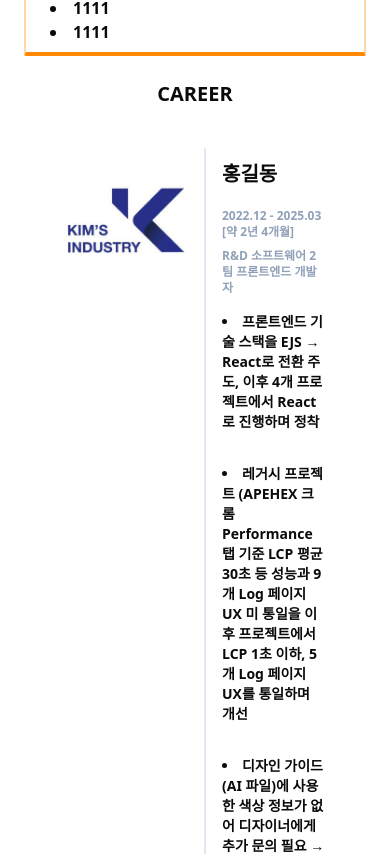
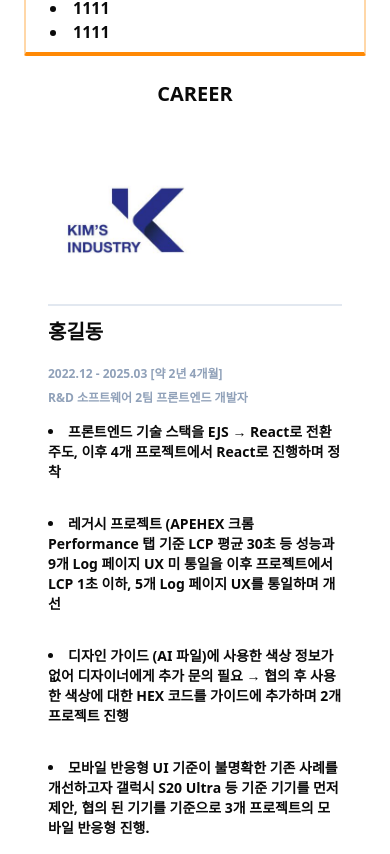
Before and after one commit to sangil94s/Portfoilos, a Next.js app: page / in a window 390 px wide. Shown: the part 4280-5134 px from the top of the page. Built offline with nearby package versions, Linux system fonts and the light colour scheme.

Commit message:
Modify: Career 모바일 반응형 수정

```diff
--- a/components/Career/Career.tsx
+++ b/components/Career/Career.tsx
@@ -4,8 +4,8 @@ import data from '../../public/data/work-infomation.json';
 export default function Career() {
   return (
     <>
-      <div className="flex p-6">
-        <section className="flex-shrink-0 border-r-2 border-slate-200">
+      <div className="flex flex-col md:flex-row p-6">
+        <section className="flex-shrink-0 border-b-2 md:border-b-0 md:border-r-2 border-slate-200">
           <Image
             src={data?.companylogo}
             alt="회사로고"
@@ -15,7 +15,7 @@ export default function Career() {
           />
         </section>
 
-        <section className="w-full mx-4">
+        <section className="w-full md:mx-4">
           <h4 className="py-3 text-xl font-bold">{data?.companytitle}</h4>
           <p className="py-2 text-xs text-slate-400 font-bold">{data?.companydate}</p>
           <p className="text-xs text-slate-400 font-bold">{data?.companyposition}</p>
```
